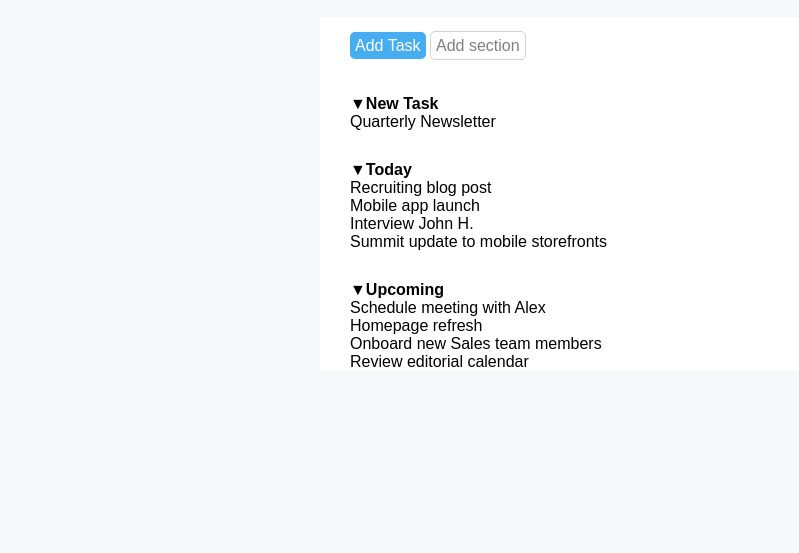
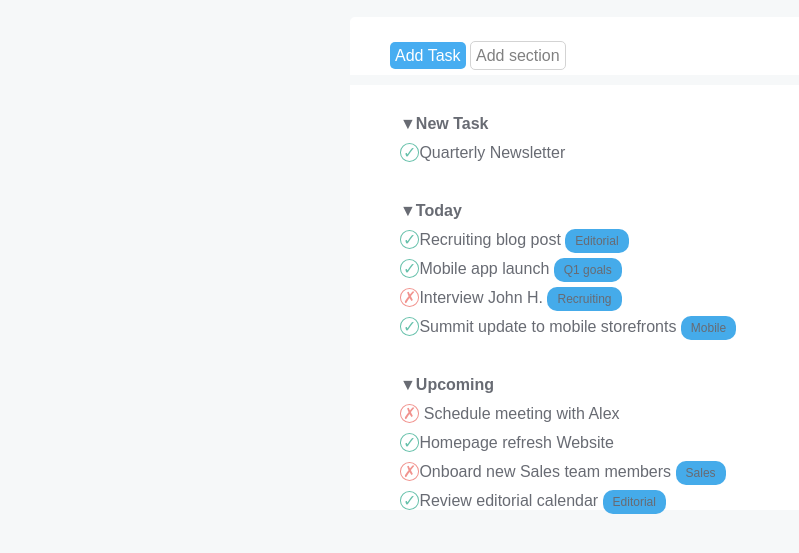
Before and after one commit to Ciuff4/html-css-toboolist, a plain HTML site: page index.html in a window 1280 px wide. Shown: the part 65-618 px from the top of the page, without its empty margins (0-799 px from the left). Drawn offline with Linux system fonts and the light colour scheme.

Commit message:
creating etiquettes

```diff
--- a/css/style.css
+++ b/css/style.css
@@ -39,23 +39,59 @@ header span{
     width: 50%;
     margin-left: 25%;
     margin-right: 25%;
-    background-color: white;
     margin-top: 20px;
 
 }
 
 .nav{
-    padding-top: 20px;
+    background-color: white;
+    padding: 30px 0px 10px 40px;
+    margin-top: 20px;
     margin-left: 30px;
-    margin-bottom: 10px;
+    margin-bottom: 1px;
     border-top-left-radius: 5px;
     border-top-right-radius: 5px;
 }
 .main{
+    padding-left: 40px;
+    background-color: white;
     margin-left: 30px;
-    margin-top: 2px;
+    color: #686B73 ;
 }
 
 .title{
     padding-top: 30px;
 }
+
+.check{
+    border-radius: 50%;
+    border: 1px solid #67C1AB;
+    padding:0 2px
+}
+
+.check::after{
+    content: "\2713";
+    color: #67C1AB;
+}
+
+.cross{
+    border-radius: 50%;
+    border: 1px solid #F1938E;
+    padding:0 2px
+}
+
+.cross::after{
+    content: "\2717";
+    color: #F1938E;
+}
+
+.etiquette{
+    font-size: 12px;
+    background-color: #45ABEA;
+    border-radius: 10px;
+    padding: 5px 10px;
+}
+
+.main p{
+    margin: 10px;
+}
--- a/index.html
+++ b/index.html
@@ -36,10 +36,10 @@
                 <!-- Today -->
                 <section>
                     <p class="title"><span>&#9660</span><strong>Today</strong></p>
-                    <p><span class="check"></span>Recruiting blog post <span class="editorial"></span> </p>
-                    <p><span class="check"></span>Mobile app launch <span class="q1-goals"></span> </p>
-                    <p><span class="cross"></span>Interview John H. <span class="recruiting"></span> </p>
-                    <p><span class="check"></span>Summit update to mobile storefronts <span class="mobile"></span> </p>
+                    <p><span class="check"></span>Recruiting blog post <span class="etiquette">Editorial</span> </p>
+                    <p><span class="check"></span>Mobile app launch <span class="etiquette" id="purple">Q1 goals</span> </p>
+                    <p><span class="cross"></span>Interview John H. <span class="etiquette" id="marine">Recruiting</span> </p>
+                    <p><span class="check"></span>Summit update to mobile storefronts <span class="etiquette" id="orange">Mobile</span> </p>
                 </section>
 
                 <!-- /Today -->
@@ -48,9 +48,9 @@
                 <section>
                     <p class="title"><span>&#9660</span><strong>Upcoming</strong></p>
                     <p><span class="cross"></span> Schedule meeting with Alex</p>
-                    <p><span class="check"></span>Homepage refresh <span class="website"></span> </p>
-                    <p><span class="cross"></span>Onboard new Sales team members <span class="sales"></span> </p>
-                    <p><span class="check"></span>Review editorial calendar <span class="editorial"></span> </p>
+                    <p><span class="check"></span>Homepage refresh <span class="etiquettete">Website</span> </p>
+                    <p><span class="cross"></span>Onboard new Sales team members <span class="etiquette" id="pink">Sales</span> </p>
+                    <p><span class="check"></span>Review editorial calendar <span class="etiquette" id="green">Editorial</span> </p>
                 </section>
 
                 <!-- /Upcoming -->
```
